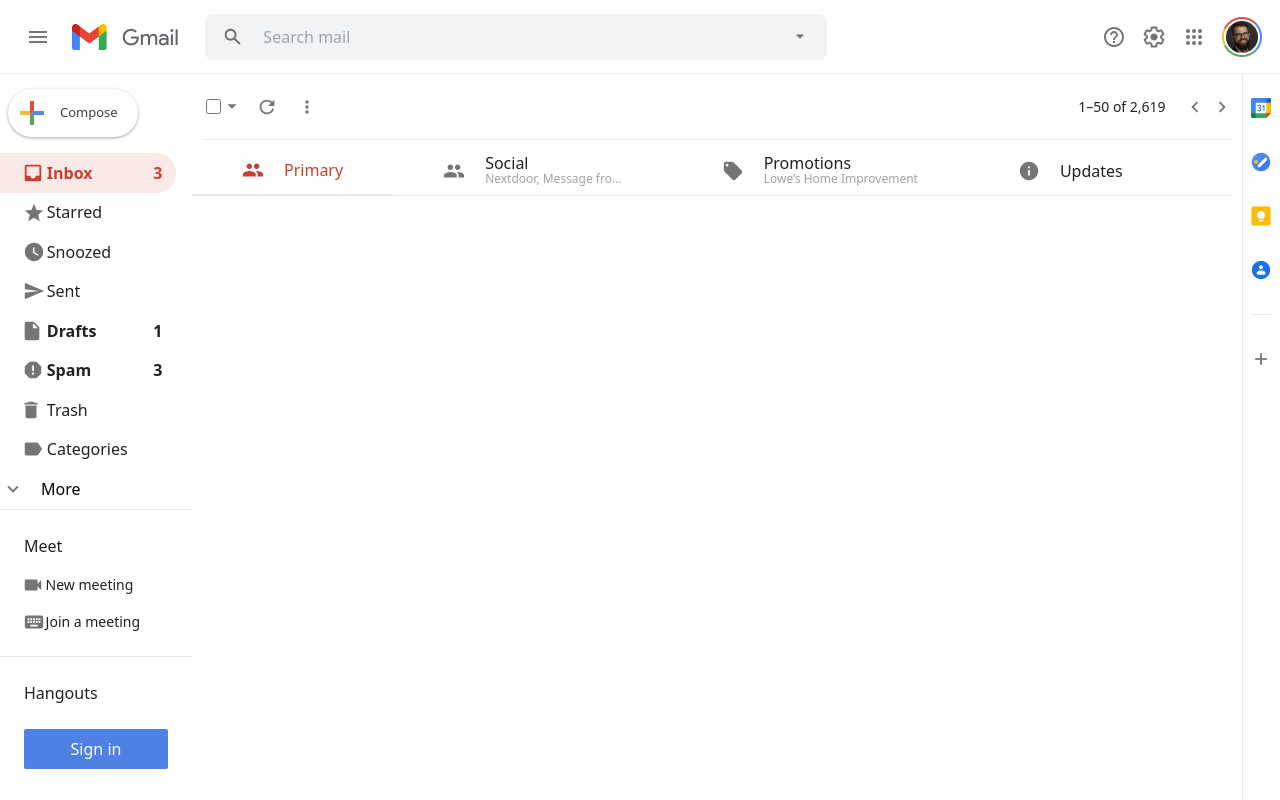
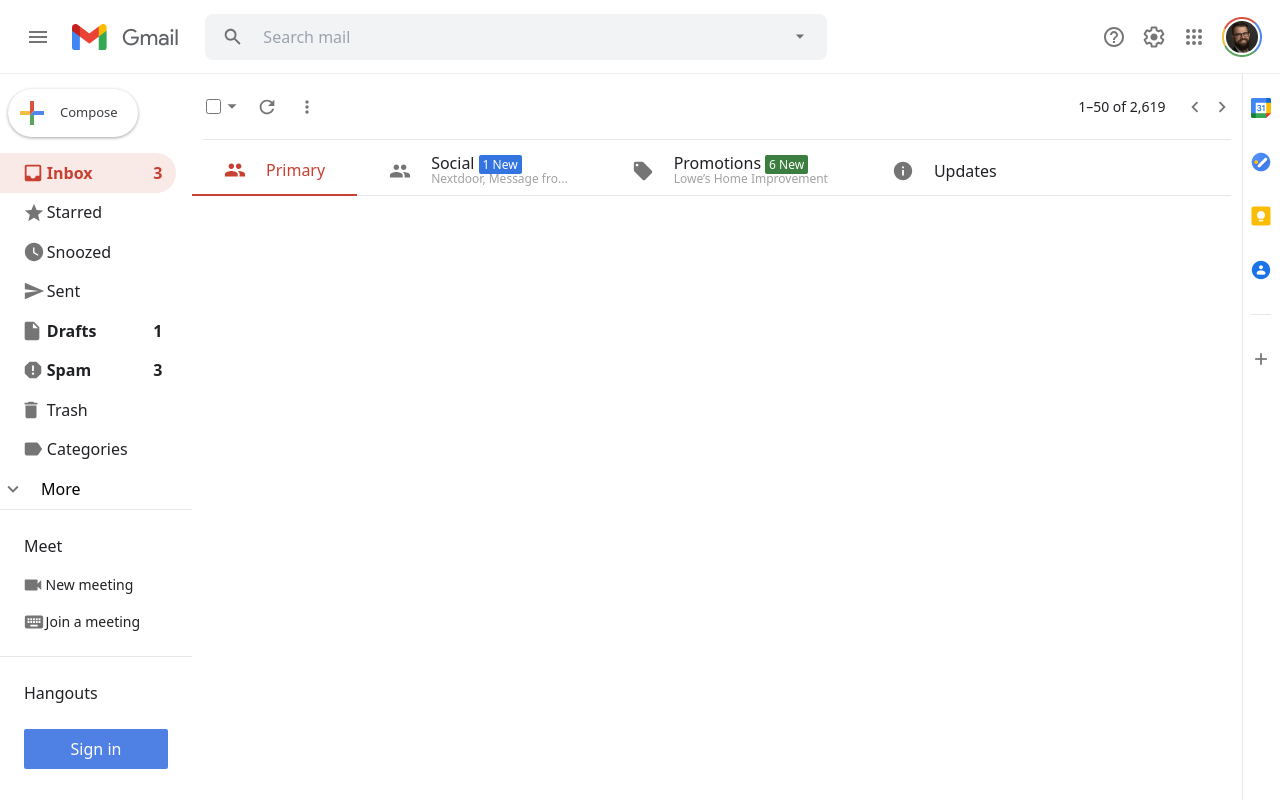
Before and after one commit to manas9927/gmail-clone, a React (Create React App) app: page / in a window 1280 px wide. Built offline with nearby package versions, Linux system fonts and the light colour scheme.

Commit message:
:lipstick: Updated styles

```diff
--- a/src/components/EmailControlStrip/EmailControlStrip.jsx
+++ b/src/components/EmailControlStrip/EmailControlStrip.jsx
@@ -5,8 +5,9 @@
   MoreIcon,
   ReloadIcon,
 } from "../../assets/svg";
+import { humanizeNumber } from "../../utils/numbers";
 
-const EmailControlStrip = () => {
+const EmailControlStrip = ({ from, to, total }) => {
   return (
     <div className="flex flex-row p-[14px] items-center justify-between">
       <div className="flex flex-row items-center justify-start">
@@ -19,7 +20,9 @@
         <MoreIcon className="ml-[30px] cursor-pointer" />
       </div>
       <div className="flex flex-row items-center justify-start">
-        <p className="text-[14px] text-primary-text p-[8px]">1–50 of 2,619</p>
+        <p className="text-[14px] text-primary-text p-[8px]">
+          {from}–{to} of {humanizeNumber(total)}
+        </p>
         <DownArrowIcon className="ml-[15px] transform rotate-90 cursor-pointer" />
         <DownArrowIcon className="ml-[15px] transform -rotate-90 cursor-pointer" />
       </div>
--- a/src/components/EmailFilter/EmailFilter.jsx
+++ b/src/components/EmailFilter/EmailFilter.jsx
@@ -7,7 +7,12 @@
       {emailFilters.map((filter) => {
         return (
           <div
-            className={`flex flex-row items-center justify-start px-[50px] py-[16px] gap-[20px] ${
+            style={{
+              borderBottom: filter.isActive
+                ? `2px solid ${filter.color}`
+                : "none",
+            }}
+            className={`flex flex-row items-center justify-start px-[32px] py-[16px] gap-[20px] ${
               filter.isActive && ` border-b-2 border-[${filter.color}]`
             }`}
           >
@@ -23,7 +28,8 @@
                 {filter.title}
                 {filter.unreadCount && (
                   <span
-                    className={`px-[4px] py-[1px] ml-[4px] text-[12px] text-white bg-[${filter.color}] rounded-[2px]`}
+                    style={{ backgroundColor: filter.color }}
+                    className={`px-[4px] py-[1px] ml-[4px] text-[12px] text-white rounded-[2px]`}
                   >
                     {filter.unreadCount} New
                   </span>
--- a/src/pages/EmailList/EmailList.jsx
+++ b/src/pages/EmailList/EmailList.jsx
@@ -2,9 +2,16 @@
 import { EmailControlStrip, EmailFilter } from "../../components";
 
 const EmailList = () => {
+  const lowerLimit = 1;
+  const upperLimit = 50;
+  const totalEmails = 2619;
   return (
     <div className="">
-      <EmailControlStrip />
+      <EmailControlStrip
+        from={lowerLimit}
+        to={upperLimit}
+        total={totalEmails}
+      />
       <hr className="w-[98%] mx-auto" />
       <EmailFilter />
       <hr className="w-[98%] mx-auto -my-[8px]" />
--- /dev/null
+++ b/src/utils/numbers.js
@@ -0,0 +1,3 @@
+export const humanizeNumber = (number) => {
+  return number.toString().replace(/\B(?=(\d{3})+(?!\d))/g, ",");
+};
```
